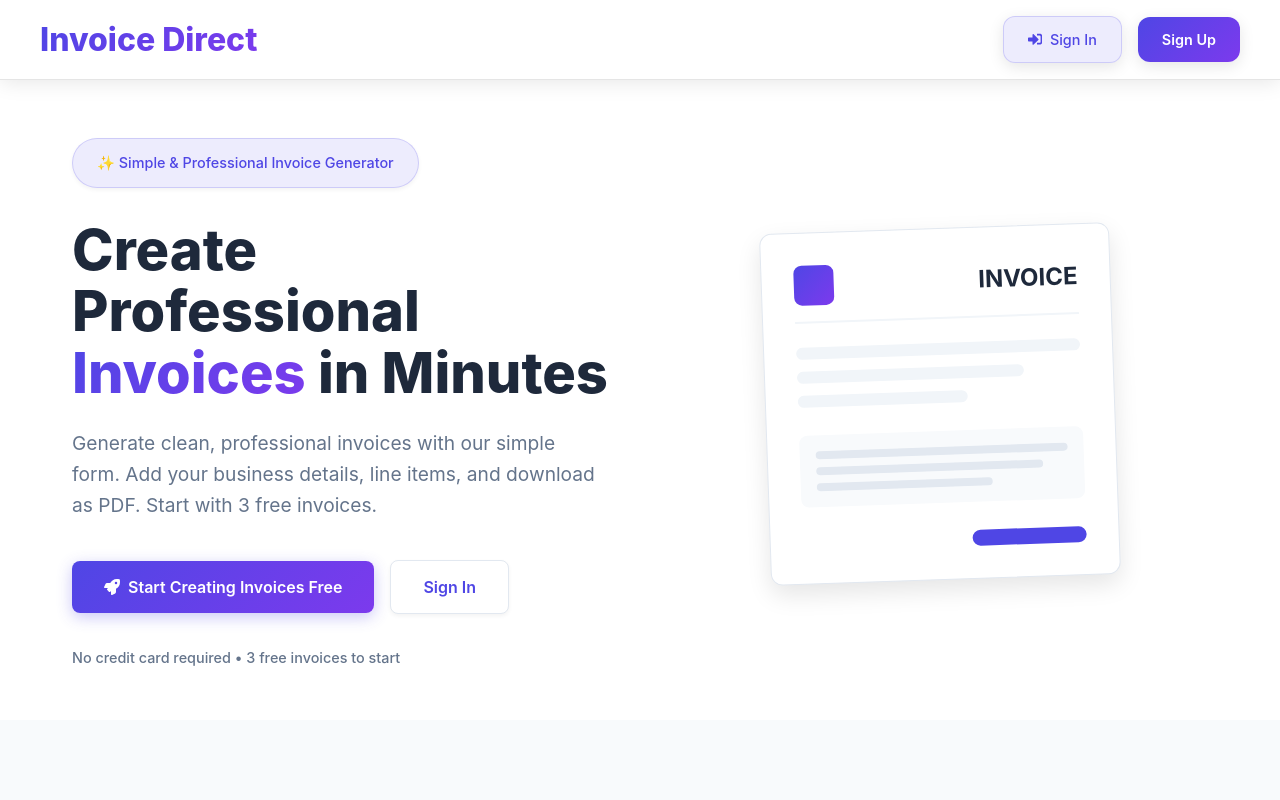
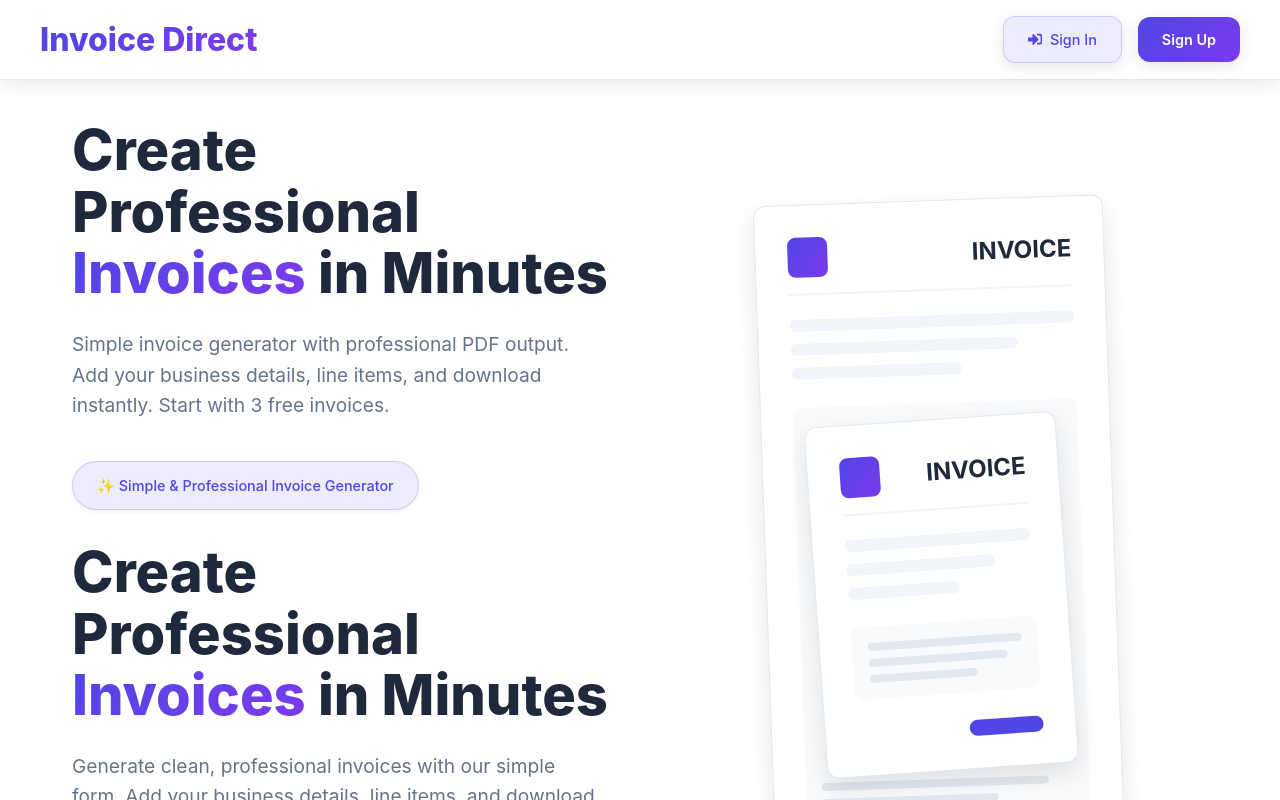
Before and after one commit to Pixelprosolutions/invoice-direct, a React (Vite) app: page / in a window 1280 px wide. Shown: the top 800 px of the page. Built offline with nearby package versions, Linux system fonts and the light colour scheme; no server answers.

Commit message:
Fix missing hero section content

```diff
--- a/src/components/LandingPage.jsx
+++ b/src/components/LandingPage.jsx
@@ -8,6 +8,15 @@ const LandingPage = ({ onSignUp, onSignIn }) => {
       {/* Hero Section */}
       <section className={styles.hero}>
         <div className={styles.heroContent}>
+          <div className={styles.heroText}>
+            <h1 className={styles.heroTitle}>
+              Create Professional <span className={styles.highlight}>Invoices</span> in Minutes
+            </h1>
+            <p className={styles.heroSubtitle}>
+              Simple invoice generator with professional PDF output. Add your business details,
+              line items, and download instantly. Start with 3 free invoices.
+            </p>
+          </div>
           <div className={styles.heroBadge}>
             ✨ Simple & Professional Invoice Generator
           </div>
@@ -41,6 +50,25 @@ const LandingPage = ({ onSignUp, onSignIn }) => {
               <div className={styles.previewLine}></div>
               <div className={styles.previewLine}></div>
               <div className={styles.previewTable}>
+        <div className={styles.heroVisual}>
+          <div className={styles.invoicePreview}>
+            <div className={styles.previewHeader}>
+              <div className={styles.previewLogo}></div>
+              <div className={styles.previewTitle}>INVOICE</div>
+            </div>
+            <div className={styles.previewContent}>
+              <div className={styles.previewLine}></div>
+              <div className={styles.previewLine}></div>
+              <div className={styles.previewLine}></div>
+              <div className={styles.previewTable}>
+                <div className={styles.tableLine}></div>
+                <div className={styles.tableLine}></div>
+                <div className={styles.tableLine}></div>
+              </div>
+              <div className={styles.previewTotal}></div>
+            </div>
+          </div>
+        </div>
                 <div className={styles.tableLine}></div>
                 <div className={styles.tableLine}></div>
                 <div className={styles.tableLine}></div>
```
